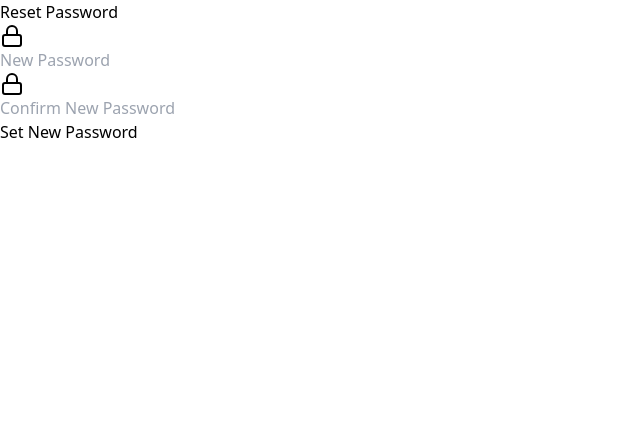
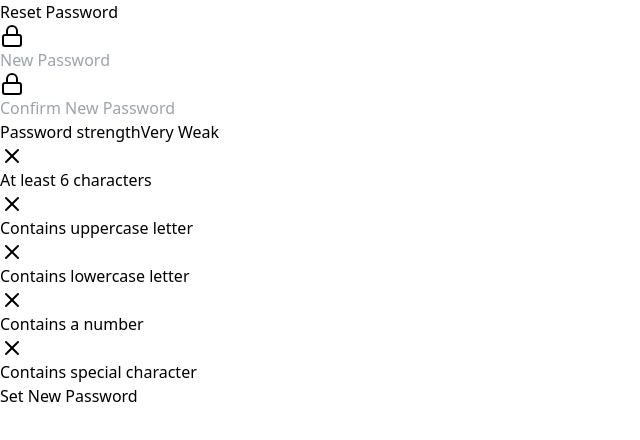
Before and after one commit to karanshah1561998/mern-auth, a React (Vite) app in the folder frontend/: page /reset-password/1 in a window 1280 px wide. Shown: the top 440 px of the page, without its empty margins (0-640 px from the left). Built offline with nearby package versions, Linux system fonts and the light colour scheme.

Commit message:
password strength meter on Reset Password

```diff
--- a/frontend/src/pages/ResetPasswordPage.jsx
+++ b/frontend/src/pages/ResetPasswordPage.jsx
@@ -7,7 +7,7 @@ import { useNavigate, useParams } from "react-router-dom";
 
 import Input from "../components/Input";
 import MotionButton from "../components/MotionButton";
-
+import PasswordStrengthMeter from "../components/PasswordStrengthMeter";
 
 const ResetPasswordPage = () => {
     const MDiv = motion.div;
@@ -71,6 +71,8 @@ const ResetPasswordPage = () => {
 						required
 					/>
 
+					<PasswordStrengthMeter password={password} />
+
 					<MotionButton
                         type='submit'
                         disabled={isLoading}
```
